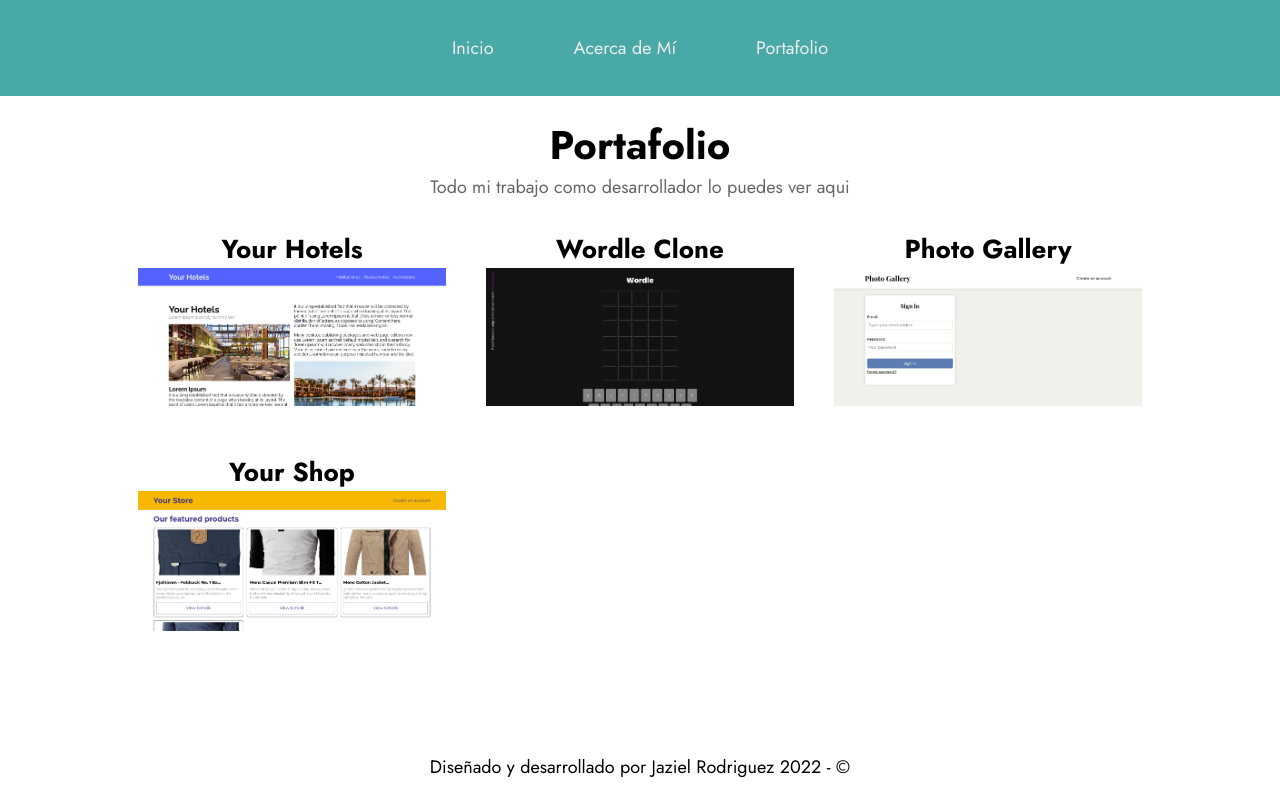
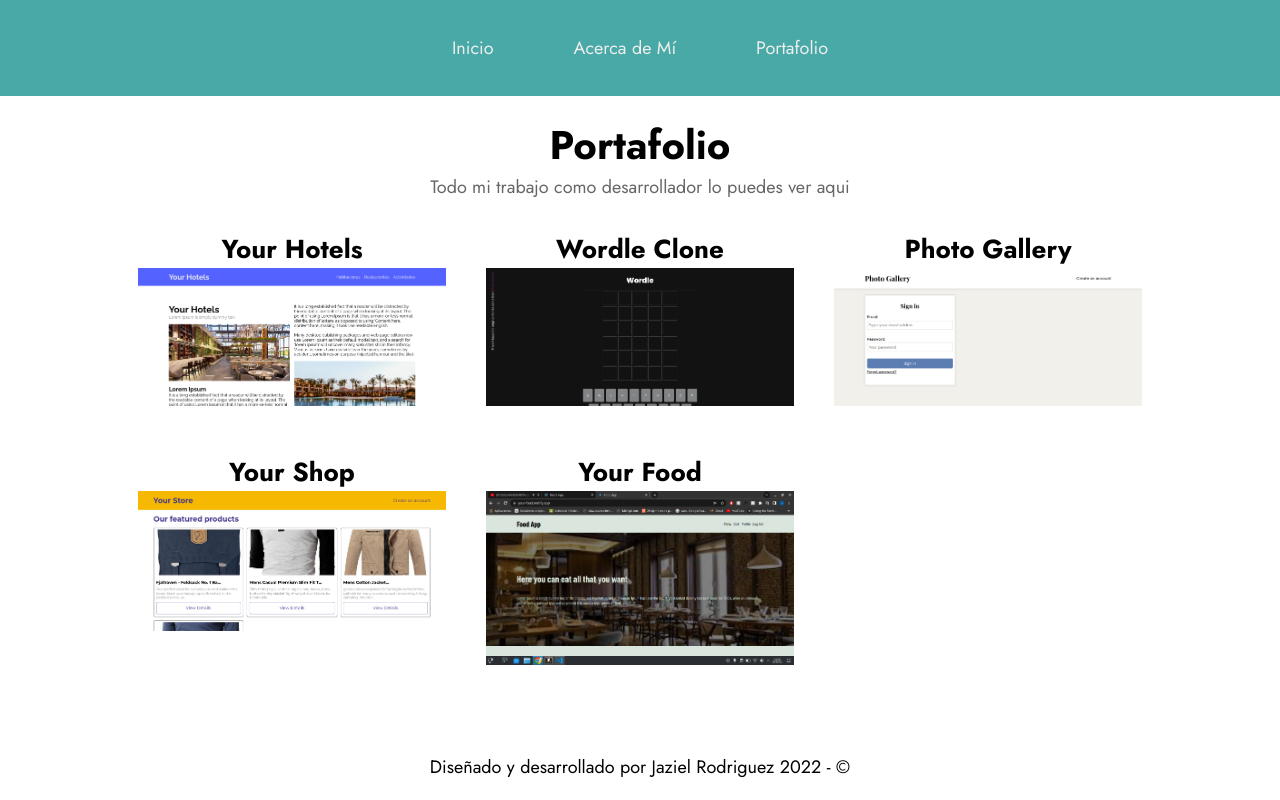
Before and after one commit to JazielRodriguez/jaziel.dev, a Next.js app: page /portfolio in a window 1280 px wide. Built offline with nearby package versions, Linux system fonts and the light colour scheme.

Commit message:
your food project added

```diff
--- a/pages/portfolio.js
+++ b/pages/portfolio.js
@@ -7,6 +7,7 @@ import styles from "../styles/Portfolio.module.css";
 import wordle from "../public/images/wordle.png";
 import photoGallery from "../public/images/photo-gallery.png";
 import yourHotels from "../public/images/your-hotels.png";
+import yourFood from '../public/images/your-food.png'
 import yourShop from "../public/images/fake-shop.png";
 import ProjectCard from "../components/ProjectCard";
 export default function Portfolio() {
@@ -31,6 +32,11 @@ export default function Portfolio() {
       img: yourShop,
       link: "https://your-shop-jaz.netlify.app/",
     },
+    {
+      title:'Your Food',
+      img:yourFood,
+      link:'https://your-food.netlify.app'
+    }
   ];
   return (
     <>
```
Also changed, not shown: public/images/your-food.png (added).
